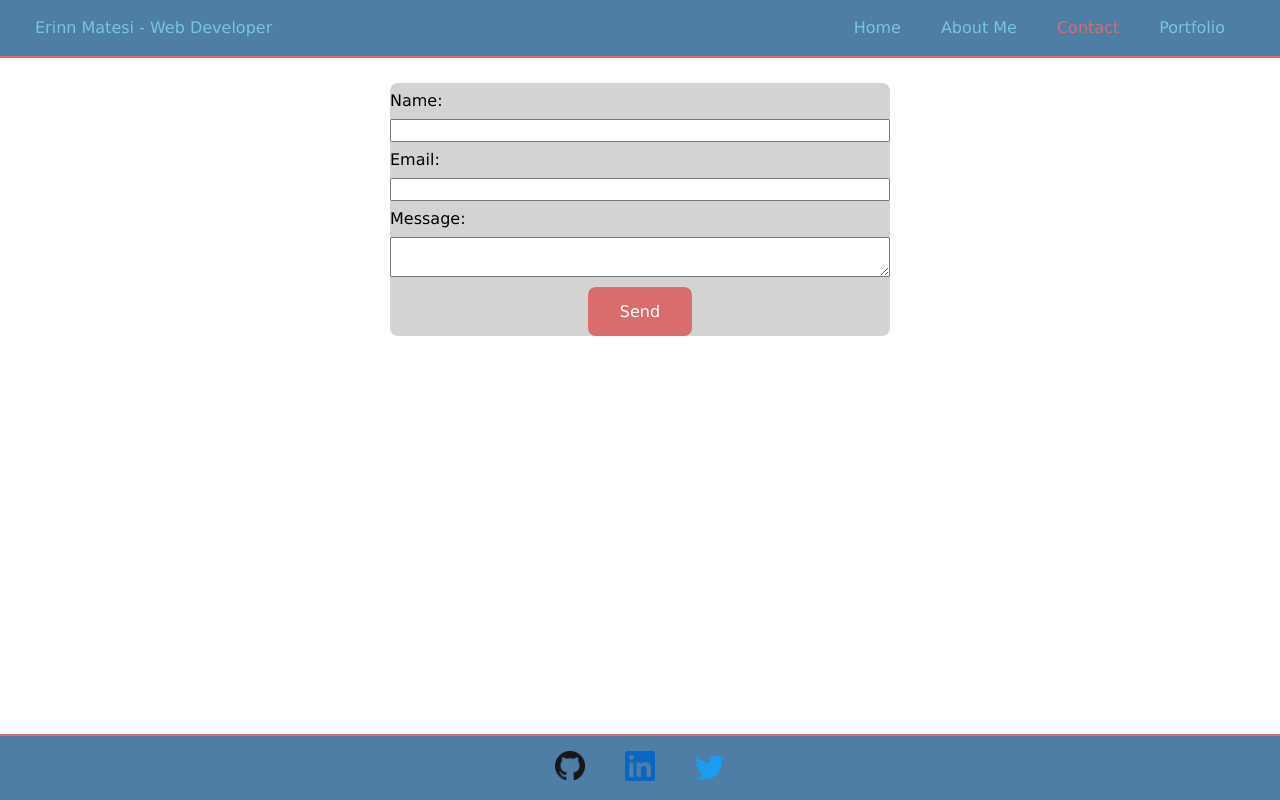
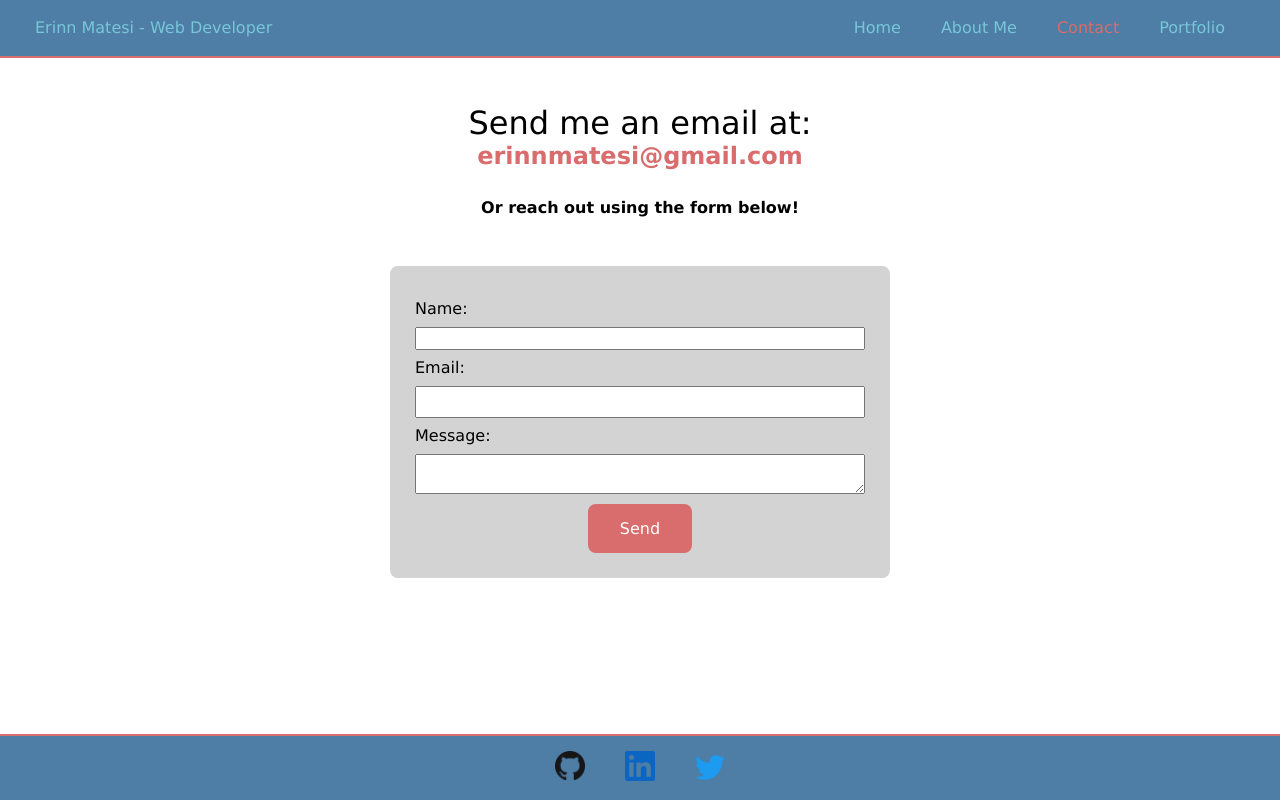
Before and after one commit to ErinnMatesi/React-Portfolio, a React (Create React App) app in the folder client/: page /contact in a window 1280 px wide. Built offline with nearby package versions, Linux system fonts and the light colour scheme.

Commit message:
updated styling to Contact Form

```diff
--- a/client/public/css/style.css
+++ b/client/public/css/style.css
@@ -237,6 +237,36 @@ h4 {
 
 /* CONTACT SECTION DETAILS */
 
+#emailMe {
+    margin-top: 3vh;
+    /* background-color: lightgray; */
+    margin-left: auto;
+    margin-right: auto;
+    width: 500px;
+    border-radius: 8px;
+    padding: 25px;
+}
+
+#emailMe h2 {
+    font-size: 200%;
+    text-align: center;
+    font-weight: 300;
+    /* border-bottom: 1px solid var(--darkGreen); */
+    padding-bottom: 5px;
+    /* color: var(--blue) */
+}
+
+#email {
+    color: var(--coral);
+    font-size: 150%;
+    text-align: center;
+}
+
+#invitation {
+    margin-top: 2vh;
+    text-align: center;
+}
+
 .contactForm {
     margin: auto;
     width: 500px;
@@ -247,6 +277,7 @@ h4 {
     flex-wrap: wrap;
     background-color: lightgray;
     border-radius: 8px;
+    padding: 25px;
 }
 
 .inputWrapper {
@@ -397,7 +428,7 @@ footer {
     }
 
     nav ul li {
-         padding: 2px 0px;
+        padding: 2px 0px;
     }
 
     .aboutMe{
--- a/client/src/components/ContactForm.js
+++ b/client/src/components/ContactForm.js
@@ -49,6 +49,13 @@ export default function Contact() {
 
   };
   return (
+    <div>
+      <section id="emailMe">
+        <h2>Send me an email at:</h2>
+        <h3 id="email">erinnmatesi@gmail.com</h3>
+        <br></br>
+        <h3 id="invitation">Or reach out using the form below!</h3>
+      </section>
       <form className="contactForm" onSubmit={handleSubmit}>
         <section className="formWrapper">
           <div className="inputWrapper">
@@ -65,7 +72,7 @@ export default function Contact() {
           </div>
           <button className="formButton"type="submit">{status}</button>
         </section>
-
       </form>
+    </div>
   );
 };
```
Lines whose indentation alone changed are shown as unchanged.
